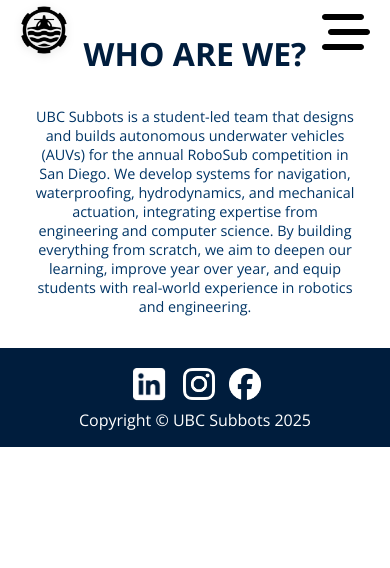
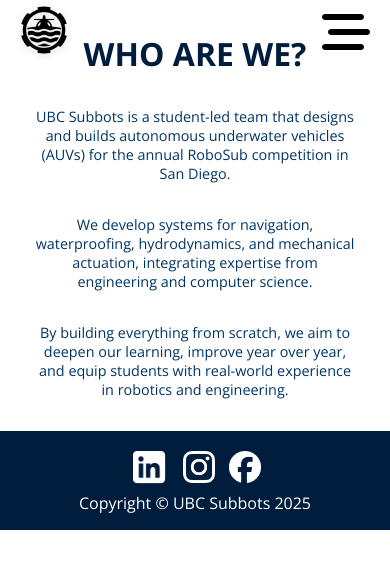
Before and after one commit to ubc-subbots/website, a React (Create React App) app: page /about in a window 390 px wide. Shown: the top 568 px of the page. Built offline with nearby package versions, Linux system fonts and the light colour scheme; no server answers; a web font is replaced by a local one.

Commit message:
improving formatting

```diff
--- a/src/components/About/about.css
+++ b/src/components/About/about.css
@@ -39,9 +39,20 @@
   font-size: 1rem;
   font-weight: 400;
   color: var(--light-blue-color);
+  text-align: left;
+  margin-top: 0.5rem;
+  max-width: 60%;
+}
+
+.about-subtitle-mobile {
+  font-size: 1rem;
+  font-weight: 400;
+  color: var(--light-blue-color);
   text-align: center;
   margin-top: 0.5rem;
-  max-width: 60%;
+  max-width: 90%;
+  display: none;
+  /* Hidden by default on desktop */
 }
 
 .about-text-container {
@@ -83,6 +94,13 @@
   }
 
   .about-subtitle {
+    display: none;
+    /* Hide the single paragraph on mobile */
+  }
+
+  .about-subtitle-mobile {
+    display: block;
+    /* Show the separate paragraphs on mobile */
     font-size: 0.9rem;
     max-width: 90%;
     margin-top: 1rem;
--- a/src/components/About/about.js
+++ b/src/components/About/about.jsx
@@ -30,9 +30,9 @@ export default function about() {
       <div className='about-content'>
         <div className='about-text-container'>
           <div className='gap'>
-            {/* <span className="about-title1">WHO</span> */}
             <span className='about-title'>WHO ARE WE?</span>
           </div>
+          {/* Desktop version - single paragraph */}
           <span className='about-subtitle'>
             UBC Subbots is a student-led team that designs and builds autonomous
             underwater vehicles (AUVs) for the annual RoboSub competition in San
@@ -43,6 +43,24 @@ export default function about() {
             equip students with real-world experience in robotics and
             engineering.
           </span>
+
+          {/* Mobile version - separate paragraphs */}
+          <span className='about-subtitle-mobile'>
+            UBC Subbots is a student-led team that designs and builds autonomous
+            underwater vehicles (AUVs) for the annual RoboSub competition in San
+            Diego.
+          </span>
+          <span className='about-subtitle-mobile'>
+            We develop systems for navigation, waterproofing,
+            hydrodynamics, and mechanical actuation, integrating expertise from
+            engineering and computer science.
+          </span>
+          <span className='about-subtitle-mobile'>
+            By building everything from
+            scratch, we aim to deepen our learning, improve year over year, and
+            equip students with real-world experience in robotics and
+            engineering.
+          </span>
         </div>
       </div>
     </div>
--- a/src/components/Navbar/navbar.css
+++ b/src/components/Navbar/navbar.css
@@ -62,9 +62,7 @@
   transition: transform 0.2s ease-in-out;
 }
 
-.menu-toggle:hover {
-  transform: scale(1.2);
-}
+
 
 .overlayMenu {
   position: fixed;
```
